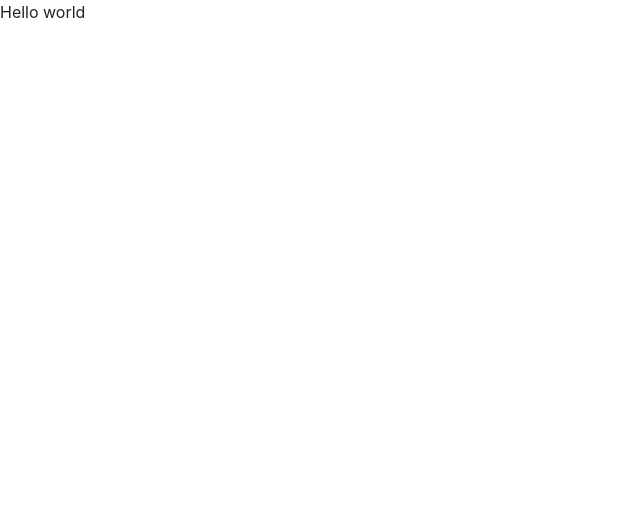
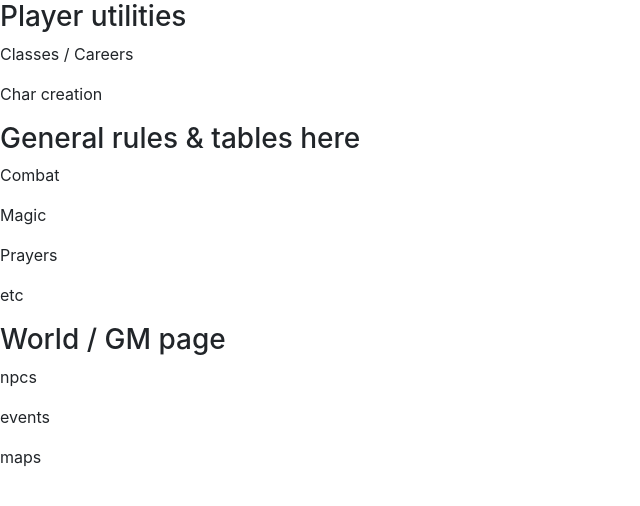
Before and after one commit to eliasker/wfrpg_gm_tools, a React (Create React App) app: page / in a window 1280 px wide. Shown: the top 506 px of the page, without its empty margins (0-640 px from the left). Built offline with nearby package versions, Linux system fonts and the light colour scheme; the HTML template or start-up script is replaced by a standard one.

Commit message:
Component folder structure

```diff
--- a/src/App.js
+++ b/src/App.js
@@ -2,10 +2,16 @@ import React from 'react'
 import './index.css'
 import 'bootstrap/dist/css/bootstrap.min.css'
 
+import Players from './components/players/Players'
+import Rules from './components/rules/Rules'
+import World from './components/world/World'
+
 const App = () => {
   return (
     <div>
-      <p>Hello world</p>
+      <Players />
+      <Rules />
+      <World />
     </div>
   )
 }
--- /dev/null
+++ b/src/components/players/Players.js
@@ -0,0 +1,13 @@
+import React from 'react'
+
+const Players = () => {
+  return (
+    <div>
+      <h3>Player utilities</h3>
+      <p>Classes / Careers</p>
+      <p>Char creation</p>
+    </div>
+  )
+}
+
+export default Players
--- /dev/null
+++ b/src/components/rules/Rules.js
@@ -0,0 +1,15 @@
+import React from 'react'
+
+const Rules = () => {
+  return (
+    <div>
+      <h3>General rules & tables here</h3>
+      <p>Combat</p>
+      <p>Magic</p>
+      <p>Prayers</p>
+      <p>etc</p>
+    </div>
+  )
+}
+
+export default Rules
--- /dev/null
+++ b/src/components/world/World.js
@@ -0,0 +1,56 @@
+import React, { useState } from 'react'
+
+const World = () => {
+  const [current, setCurrent] = useState(null)
+  const showContent = (name) => current === name ? setCurrent(null) : setCurrent(name)
+
+  const NPCs = () => (
+    <div>
+      <p>filterable (by tags) npcs here</p>
+    </div>
+  )
+
+  const Events = () => (
+    <div>
+      <p>random & planned events</p>
+    </div>
+  )
+
+  const Maps = () => (
+    <div>
+      <p>filterable maps here</p>
+    </div>
+  )
+
+  const Content = () => {
+    switch (current) {
+      case null:
+        return null
+      case 'npcs':
+        return (
+          <NPCs />
+        )
+      case 'events':
+        return (
+          <Events />
+        )
+      case 'maps':
+        return (
+          <Maps />
+        )
+      default:
+        break;
+    }
+  }
+
+  return (
+    <div>
+      <h3>World / GM page</h3>
+      <p onClick={() => showContent('npcs')}>npcs</p>
+      <p onClick={() => showContent('events')}>events</p>
+      <p onClick={() => showContent('maps')}>maps</p>
+      <Content />
+    </div>
+  )
+}
+export default World
```
